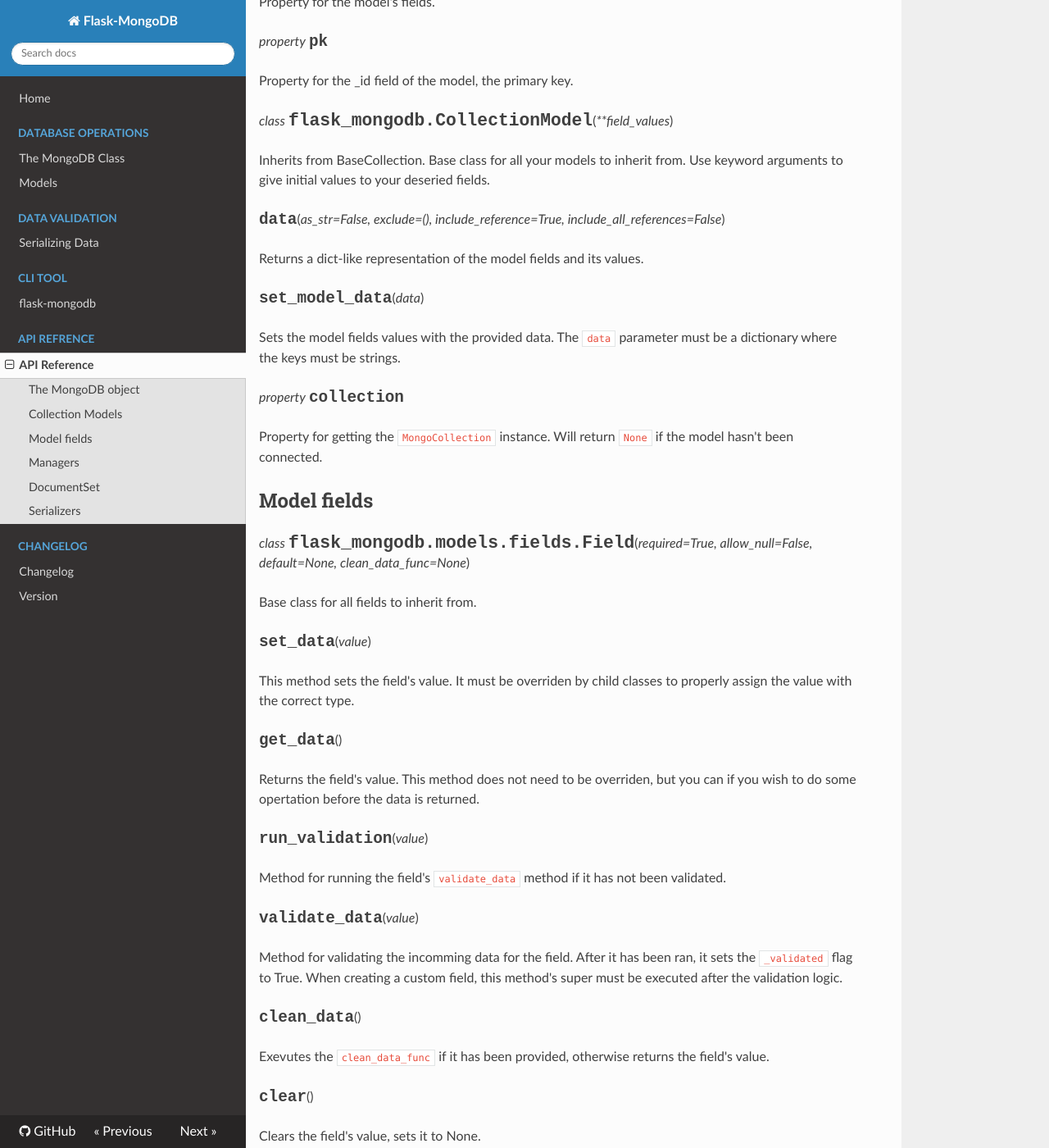
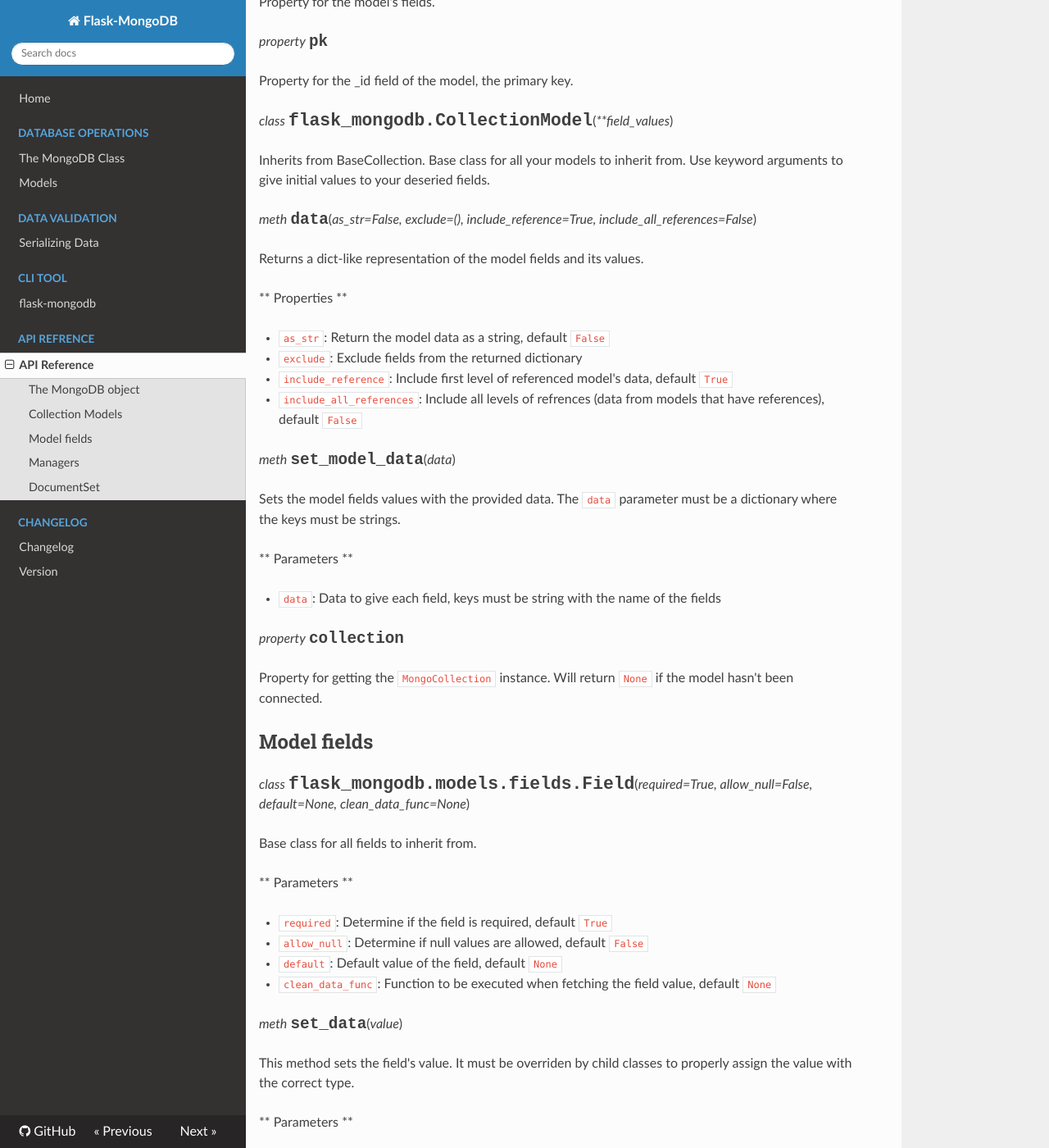
Before and after one commit to juanmanuel96/flask-mongodb, an MkDocs documentation site: the page built from docs/api.md, in a window 1280 px wide and 1400 px high, scrolled down 2545 px. Shown: the whole window at 82% size. Built offline with MkDocs 1.6.1, drawn with Linux system fonts in a browser that asks for light colours; nearby versions of some CDN libraries; some of the changed text lies outside the part shown.

Commit message:
#19 added more documentation

```diff
--- a/docs/api.md
+++ b/docs/api.md
@@ -8,11 +8,11 @@ _class_ <span class='py_class'>flask_mongodb.MongoDB</span>(_app=None_)
 
 The MongoDB object connects your Flask instance to a MongoDB server. To configure the application, you may pass the Flask app during the instantiation of the MongoDB object or using the `init_app` method.
 
-<span class="class_attr">init_app</span>(_app_)
+_meth_ <span class="class_attr">init_app</span>(_app_)
 
 Configures the Flask instance with the MongoDB instance. This is the prefered method of configuration, especially when using the app factory method.
 
-<span class="class_attr">register_collection</span>(_collection_cls_)
+_meth_ <span class="class_attr">register_collection</span>(_collection_cls_)
 
 **DEPRECATED**
 
@@ -22,7 +22,7 @@ Registers a collection model to the MongoDB instance.
 
 - `collection_cls`: Class of the model desired to be registered
 
-<span class="class_attr">get_collection</span>(_collection_, _default=None_)
+_meth_ <span class="class_attr">get_collection</span>(_collection_, _default=None_)
 
 **DEPRECATED**
 
@@ -34,7 +34,7 @@ Retrieves registered collection model If the model is not registered, will retur
 - `default`: The default value to be returned if the collection is not registered
 
 
-<span class="class_attr">disconnect</span>(_using='main'_)
+_meth_ <span class="class_attr">disconnect</span>(_using='main'_)
 
 Closes the connection of the desired database by alias.
 
@@ -56,37 +56,37 @@ _class_ <span class="py_class">flask_mongodb.models.collection.BaseCollection</s
 
 The CollectionModel object is a representation of the collection in the database.
 
-<span class="class_attr">collection_name</span>
+_attr_ <span class="class_attr">collection_name</span>
 
 The name of the collection in the database. This attribute **MUST** be given or an error will be raised.
 
-<span class="class_attr">db_alias</span>='main'
+_attr_ <span class="class_attr">db_alias</span>='main'
 
 Default detabase alias the collection belongs to.
 
-<span class="class_attr">schemaless</span>=False
+_attr_ <span class="class_attr">schemaless</span>=False
 
 Defines if your collection has a schema or not.
 
-<span class="class_attr">validation_level</span>='strict'
+_attr_ <span class="class_attr">validation_level</span>='strict'
 
 MongoDB collection validation level.
 
-<span class="class_attr">manager_class</span>=<span class="class_attr">CollectionManager</span>
+_attr_ <span class="class_attr">manager_class</span>=<span class="class_attr">CollectionManager</span>
 
 Manager class for the collection.
 
-<span class="class_attr">get_collection_schema</span>()
+_meth_<span class="class_attr">get_collection_schema</span>()
 
 Get the collection schema in JSON format.
 
-<span class="class_attr">connect</span>()
+_meth_ <span class="class_attr">connect</span>()
 
 Create a connection between your model and the collection.
 
 > **NOTE:** This requires your application to be at the top of the context stack.
 
-<span class="class_attr">disconnect</span>()
+_meth_ <span class="class_attr">disconnect</span>()
 
 Disconnect your model from the collection.
 
@@ -106,13 +106,24 @@ _class_ <span class="py_class">flask_mongodb.CollectionModel</span>(_\*\*field_v
 
 Inherits from BaseCollection. Base class for all your models to inherit from. Use keyword arguments to give initial values to your deseried fields.
 
-<span class="class_attr">data</span>(_as_str=False, exclude=(), include_reference=True, include_all_references=False_)
+_meth_ <span class="class_attr">data</span>(_as_str=False, exclude=(), include_reference=True, include_all_references=False_)
 
 Returns a dict-like representation of the model fields and its values.
 
-<span class="class_attr">set_model_data</span>(_data_)
+** Properties **
+
+* `as_str`: Return the model data as a string, default `False`
+* `exclude`: Exclude fields from the returned dictionary
+* `include_reference`: Include first level of referenced model's data, default `True`
+* `include_all_references`: Include all levels of refrences (data from models that have references), default `False`
+
+_meth_ <span class="class_attr">set_model_data</span>(_data_)
 
 Sets the model fields values with the provided data. The `data` parameter must be a dictionary where the keys must be strings.
+
+** Parameters **
+
+* `data`: Data to give each field, keys must be string with the name of the fields
 
 _property_ <span class="class_attr">collection</span>
 
@@ -124,27 +135,46 @@ _class_ <span class='py_class'>flask_mongodb.models.fields.Field</span>(_require
 
 Base class for all fields to inherit from.
 
-<span class="class_attr">set_data</span>(_value_)
+** Parameters **
+
+* `required`: Determine if the field is required, default `True`
+* `allow_null`: Determine if null values are allowed, default `False`
+* `default`: Default value of the field, default `None`
+* `clean_data_func`: Function to be executed when fetching the field value, default `None`
+
+_meth_ <span class="class_attr">set_data</span>(_value_)
 
 This method sets the field's value. It must be overriden by child classes to properly assign the value with the correct type.
 
-<span class="class_attr">get_data</span>()
+** Parameters **
+
+* `value`: Value to set for the field
+
+_meth_ <span class="class_attr">get_data</span>()
 
 Returns the field's value. This method does not need to be overriden, but you can if you wish to do some opertation before the data is returned.
 
-<span class="class_attr">run_validation</span>(_value_)
+_meth_ <span class="class_attr">run_validation</span>(_value_)
 
 Method for running the field's `validate_data` method if it has not been validated.
 
-<span class="class_attr">validate_data</span>(_value_)
+** Parameters **
+
+* `value`: Value to be validated
+
+_meth_ <span class="class_attr">validate_data</span>(_value_)
 
 Method for validating the incomming data for the field. After it has been ran, it sets the `_validated` flag to True. When creating a custom field, this method's super must be executed after the validation logic.
 
-<span class="class_attr">clean_data</span>()
+** Parameters **
+
+* `value`: Value to be validated
+
+_meth_ <span class="class_attr">clean_data</span>()
 
 Exevutes the `clean_data_func` if it has been provided, otherwise returns the field's value.
 
-<span class="class_attr">clear</span>()
+_meth_ <span class="class_attr">clear</span>()
 
 Clears the field's value, sets it to None.
 
@@ -204,23 +234,36 @@ _class_ <span class='py_class'>flask_mongodb.models.document_set.DocumentSet</sp
 
 A list-like object that represents the results of a query. Lazily loads each document in model representation.
 
-<span class="class_attr">first</span>()
+** Parameters **
+
+* `model`: Model class for the document set, default `None`
+
+_meth_ <span class="class_attr">first</span>()
 
 Get the first document in model representation of the query result.
 
-<span class="class_attr">last</span>()
+_meth_ <span class="class_attr">last</span>()
 
 Get the last document in model representation of the query result.
 
-<span class="class_attr">limit</span>(_number_)
+_meth_ <span class="class_attr">limit</span>(_number_)
 
 Limit the number of documents from the query result.
 
-<span class="class_attr">sort</span>(_key_or_list, direction=None_)
+** Parameters **
+
+* `number`: Total documents to get from a larger set
+
+_meth_ <span class="class_attr">sort</span>(_key_or_list, direction=None_)
 
 Sort the document in the ordered desired. Use the same sorting convention you would use for a pymongo Cursor.
 
-<span class="class_attr">count</span>()
+** Parameters **
+
+* `key_or_list`: Key or list of keys to apply the sorting over
+* `direction`: Direction to which make the sorting, default `None`. Use `pymongo.ASCENDING` or `pymongo.DESCENDING` for the `direction` parameter
+
+_meth_ <span class="class_attr">count</span>()
 
 Return the total number of documents from the query.
 
@@ -228,6 +271,8 @@ Return the total number of documents from the query.
 
 Run a method from the cursor class in your document set. It cannot be a magic method (methods that begin with "_") nor any of the predefiend of the class, or the clone method.
 
-## Serializers
+** Parameters **
 
-_class_ <span class='py_class'>flask_mongodb.Serializers</span>(_model=None_)
+* `meth_name`: Name of the method of the cursor to run
+* `*args`: Args to pass to the pymongo Cursor method
+* `**kwargs`: Keyword arguments to pass to the pymongo Cursor method
--- a/mkdocs.yaml
+++ b/mkdocs.yaml
@@ -23,7 +23,11 @@ theme:
 extra_css:
   - stylesheet/extra.css
 
+extra:
+  pkg_version: v1.7.1
+
 plugins:
   - search
   - mkdocs-versioning:
-      version: v1.7.0
+      version: v1.7.x
+  - markdownextradata
--- /dev/null
+++ b/mkdocs_requirements.txt
@@ -0,0 +1,3 @@
+mkdocs==1.3.1
+mkdocs-markdownextradata-plugin==0.2.5
+mkdocs-versioning==0.4.0
```
Also changed, not shown: docs/index.md (+2 -2 lines), docs/serializers.md (+36 -1 lines), 1 other file.
